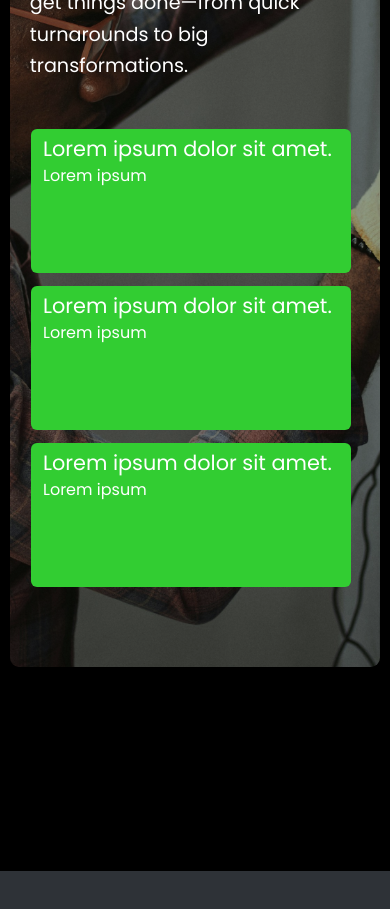
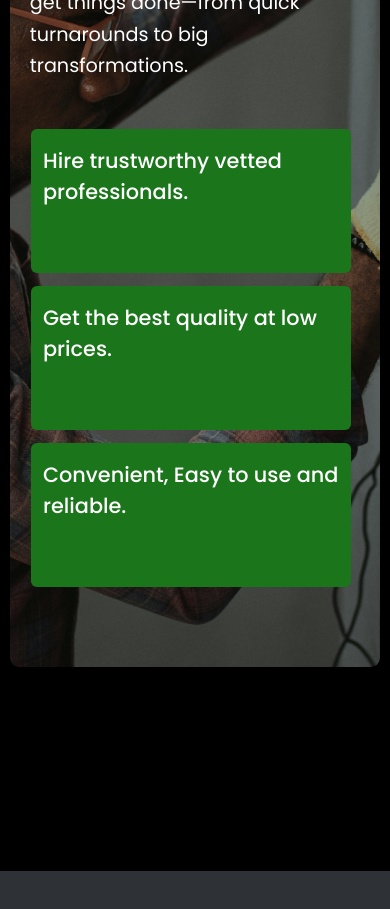
Before and after one commit to ad-tobii/workifyy, a React (Vite) app: page / in a window 390 px wide. Shown: the part 2280-3189 px from the top of the page. Built offline with nearby package versions, Linux system fonts and the light colour scheme; a web font is replaced by a local one.

Commit message:
tabs,pads,lmobile

```diff
--- a/src/Pages/Home/Component/ClientSection.tsx
+++ b/src/Pages/Home/Component/ClientSection.tsx
@@ -1,3 +1,4 @@
+import { FaFilterCircleDollar,FaCircleCheck,FaThumbsUp} from "react-icons/fa6";
 function ClientSection() {
   return (
     <section className=" container ">
@@ -12,23 +13,20 @@ function ClientSection() {
             things done—from quick turnarounds to big transformations.
           </p>
           <section className="flex content-center items-center justify-center gap-[2rem] self-center pr-[.5rem] pt-12  miniMobile:flex-col mobile:flex-col miniTablet:flex-col desktop:gap-[.8rem]">
-            <div className="h-[9rem] w-[24rem] rounded-md bg-[#32CD32] miniMobile:w-[18rem] mobile:w-[20rem] miniTablet:w-[24rem] laptop:h-[9rem]">
-              <h3 className="pl-3 pt-1 text-[2rem] text-white laptop:text-[1.3rem]">
-                Lorem ipsum dolor sit amet.
+            <div className="h-[9rem] w-[24rem] rounded-md bg-[#1b761b]  miniMobile:w-[18rem] mobile:w-[20rem] miniTablet:w-[24rem] laptop:h-[9rem] ">
+              <h3 className="pl-3 pt-4 text-[2rem] font-medium text-white   laptop:text-[1.3rem]">
+                Hire trustworthy vetted professionals.
               </h3>
-              <p className="pl-3 text-[1rem] text-white">Lorem ipsum</p>
             </div>
-            <div className="h-[9rem] w-[24rem] rounded-md bg-[#32CD32] miniMobile:w-[18rem] mobile:w-[20rem]  miniTablet:w-[24rem] laptop:h-[9rem]">
-              <h3 className="pl-3 pt-1 text-[2rem] text-white laptop:text-[1.3rem]">
-                Lorem ipsum dolor sit amet.
+            <div className="h-[9rem]  w-[24rem] rounded-md bg-[#1b761b] miniMobile:w-[18rem] mobile:w-[20rem]  miniTablet:w-[24rem] laptop:h-[9rem]">
+              <h3 className="pl-3 pt-4 text-[2rem]  font-medium text-white laptop:text-[1.3rem]">
+                Get the best quality at low prices.
               </h3>
-              <p className="pl-3 text-[1rem] text-white">Lorem ipsum</p>
             </div>
-            <div className="h-[9rem] w-[24rem] rounded-md bg-[#32CD32] miniMobile:w-[18rem] mobile:w-[20rem]  miniTablet:w-[24rem] laptop:h-[9rem]">
-              <h3 className="pl-3 pt-1 text-[2rem] text-white laptop:text-[1.3rem]">
-                Lorem ipsum dolor sit amet.
+            <div className="h-[9rem] w-[24rem] rounded-md bg-[#1b761b] miniMobile:w-[18rem] mobile:w-[20rem]  miniTablet:w-[24rem] laptop:h-[9rem]">
+              <h3 className="pl-3 pt-4 text-[2rem] font-medium  text-white laptop:text-[1.3rem]">
+                Convenient, Easy to use and reliable.
               </h3>
-              <p className="pl-3 text-[1rem] text-white">Lorem ipsum</p>
             </div>
           </section>
         </div>
```
